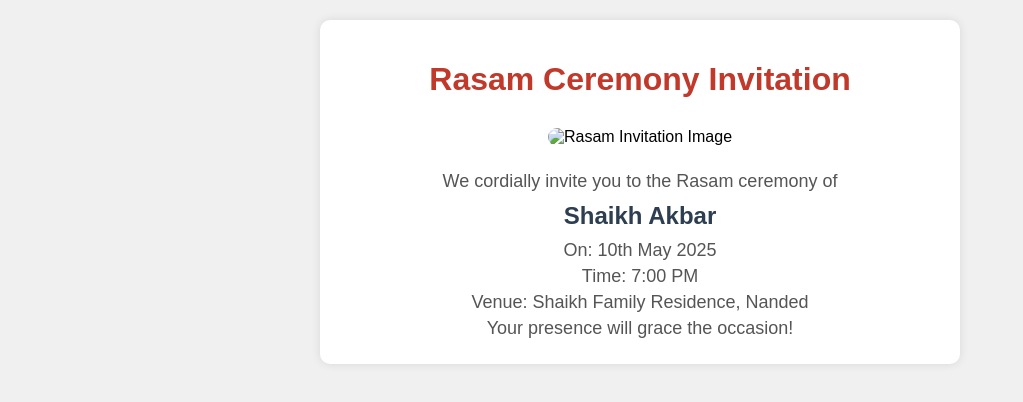
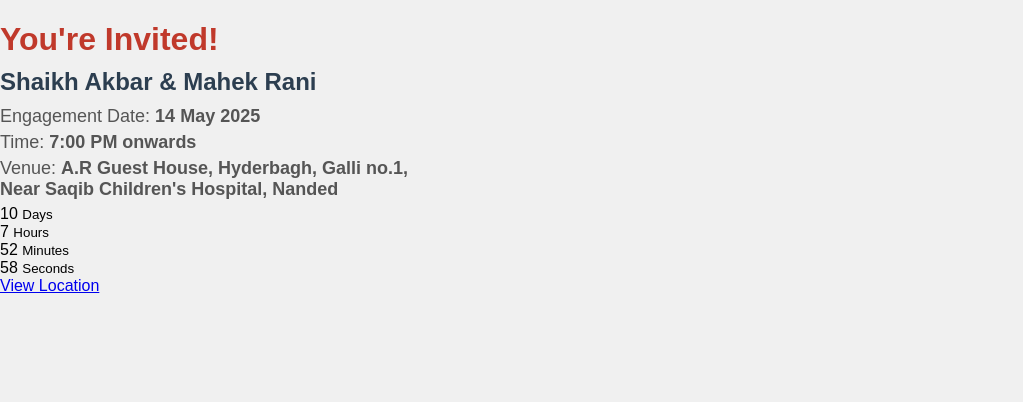
Before and after one commit to Shaikh-Akbar84/Rasam-invitation-, a plain HTML site: page index.html in a window 1280 px wide. Shown: the whole page, without its empty margins (0-1023 px from the left). Drawn offline with Linux system fonts and the light colour scheme.

Commit message:
Update index.html

```diff
--- a/index.html
+++ b/index.html
@@ -1,22 +1,49 @@
-
 <!DOCTYPE html>
 <html lang="en">
 <head>
-  <meta charset="UTF-8">
-  <meta name="viewport" content="width=device-width, initial-scale=1.0"> <!-- Add this line -->
-  <title>Rasam Invitation</title>
-  <link rel="stylesheet" href="style.css">
+  <meta charset="UTF-8" />
+  <meta name="viewport" content="width=device-width, initial-scale=1.0" />
+  <title>Shaikh Akbar & Mahek Rani Engagement</title>
+  <link rel="stylesheet" href="style.css" />
 </head>
 <body>
-  <div class="main">
-    <h1>Rasam Ceremony Invitation</h1>
-    <img src="rasam.jpg" alt="Rasam Invitation Image">
-    <p>We cordially invite you to the Rasam ceremony of</p>
-    <h2>Shaikh Akbar</h2>
-    <p>On: 10th May 2025</p>
-    <p>Time: 7:00 PM</p>
-    <p>Venue: Shaikh Family Residence, Nanded</p>
-    <p>Your presence will grace the occasion!</p>
+  <audio id="backgroundMusic" src="background.mp3" autoplay loop></audio>
+  <audio id="alarmSound" src="alarm.mp3" preload="auto"></audio>
+
+  <div class="invitation">
+    <h1>You're Invited!</h1>
+    <h2>Shaikh Akbar & Mahek Rani</h2>
+    <p class="details">
+      Engagement Date: <strong>14 May 2025</strong>
+    </p>
+    <p class="details">Time: <strong>7:00 PM onwards</strong></p>
+    <p class="details">
+      Venue: <strong>A.R Guest House, Hyderbagh, Galli no.1,<br />
+        Near Saqib Children's Hospital, Nanded</strong>
+    </p>
+
+    <div class="countdown-container">
+      <div class="time">
+        <span id="days">0</span>
+        <small>Days</small>
+      </div>
+      <div class="time">
+        <span id="hours">0</span>
+        <small>Hours</small>
+      </div>
+      <div class="time">
+        <span id="minutes">0</span>
+        <small>Minutes</small>
+      </div>
+      <div class="time">
+        <span id="seconds">0</span>
+        <small>Seconds</small>
+      </div>
+    </div>
+
+    <a href="https://maps.google.com/?q=A.R Guest House, Nanded" target="_blank" class="btn">View Location</a>
   </div>
+
+  <script src="script.js"></script>
 </body>
 </html>
```
